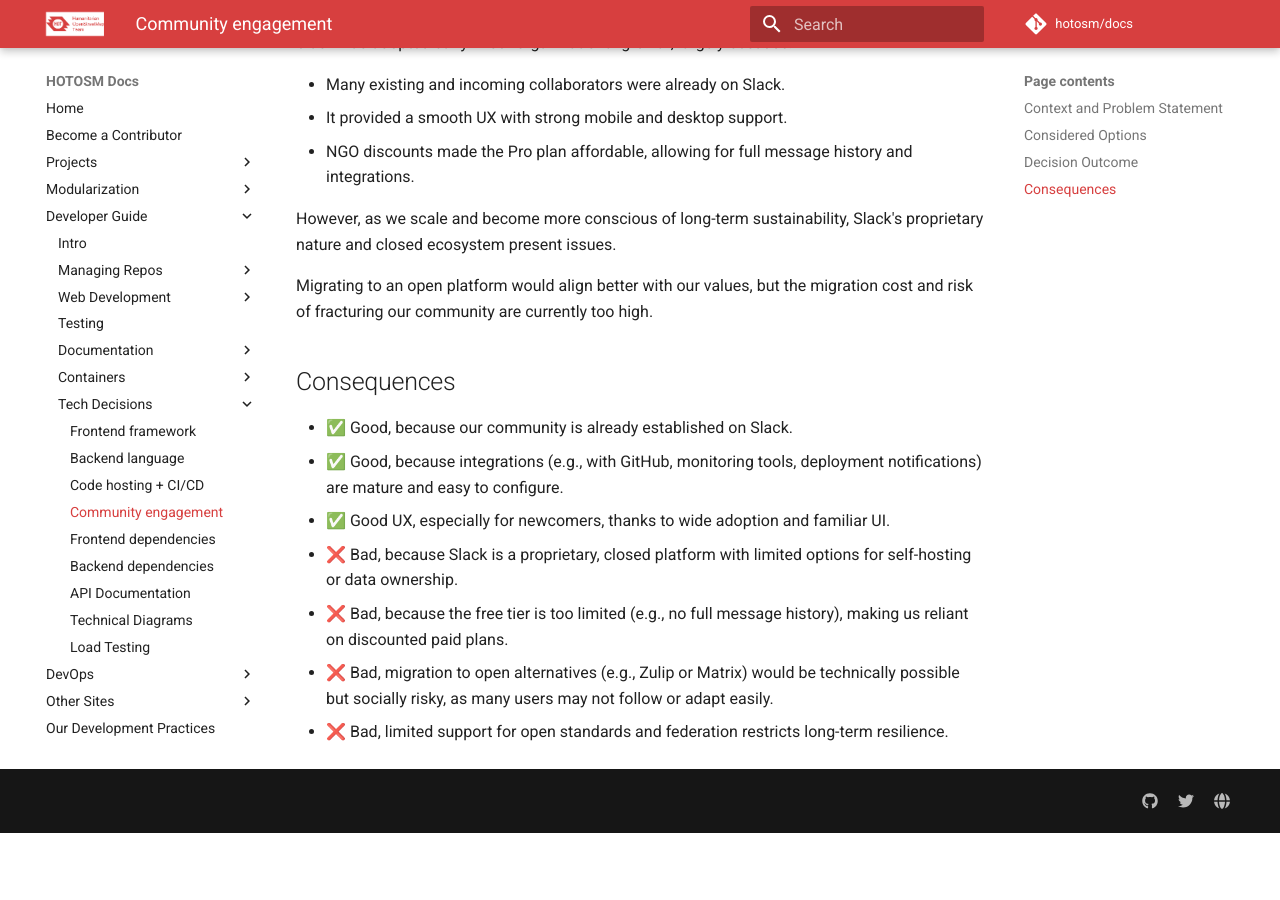
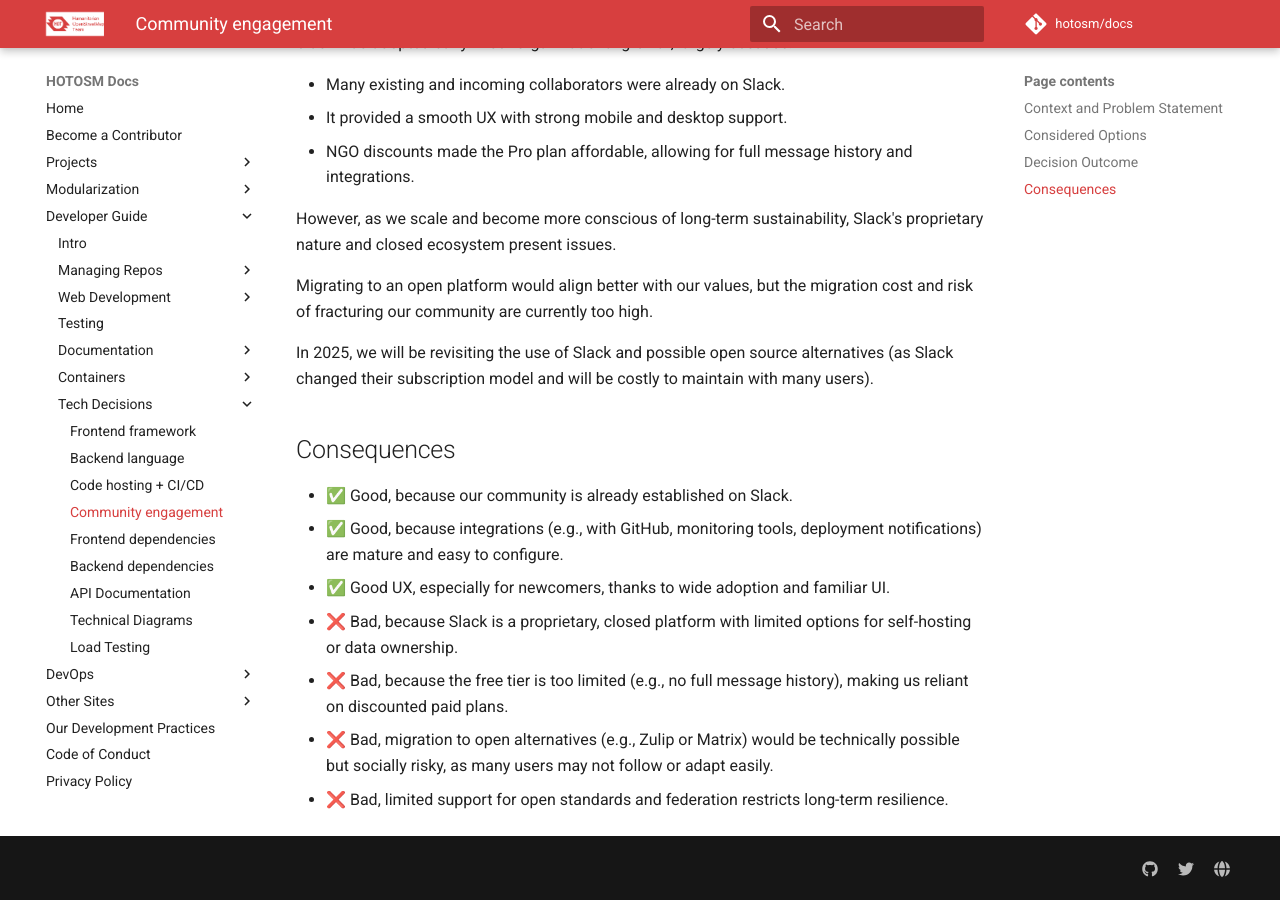
Before and after one commit to hotosm/docs, an MkDocs documentation site: the page built from docs/decisions/0006-slack.md, in a window 1280 px wide and 900 px high, scrolled down 936 px. Built offline with MkDocs 1.6.1 and Material for MkDocs 9.7.7, drawn with Linux system fonts in a browser that asks for light colours; comment, search, counter and statistics services are not loaded; before the commit the page ends 1769 px from its top, so only the background shows below that.

Commit message:
docs: add info from @petya-kangalova re: slack

```diff
--- a/docs/decisions/0006-slack.md
+++ b/docs/decisions/0006-slack.md
@@ -39,6 +39,10 @@
 Migrating to an open platform would align better with our values, but the migration
 cost and risk of fracturing our community are currently too high.
 
+In 2025, we will be revisiting the use of Slack and possible open source alternatives
+(as Slack changed their subscription model and will be costly to maintain with
+many users).
+
 ## Consequences
 
 - ✅ Good, because our community is already established on Slack.
```
